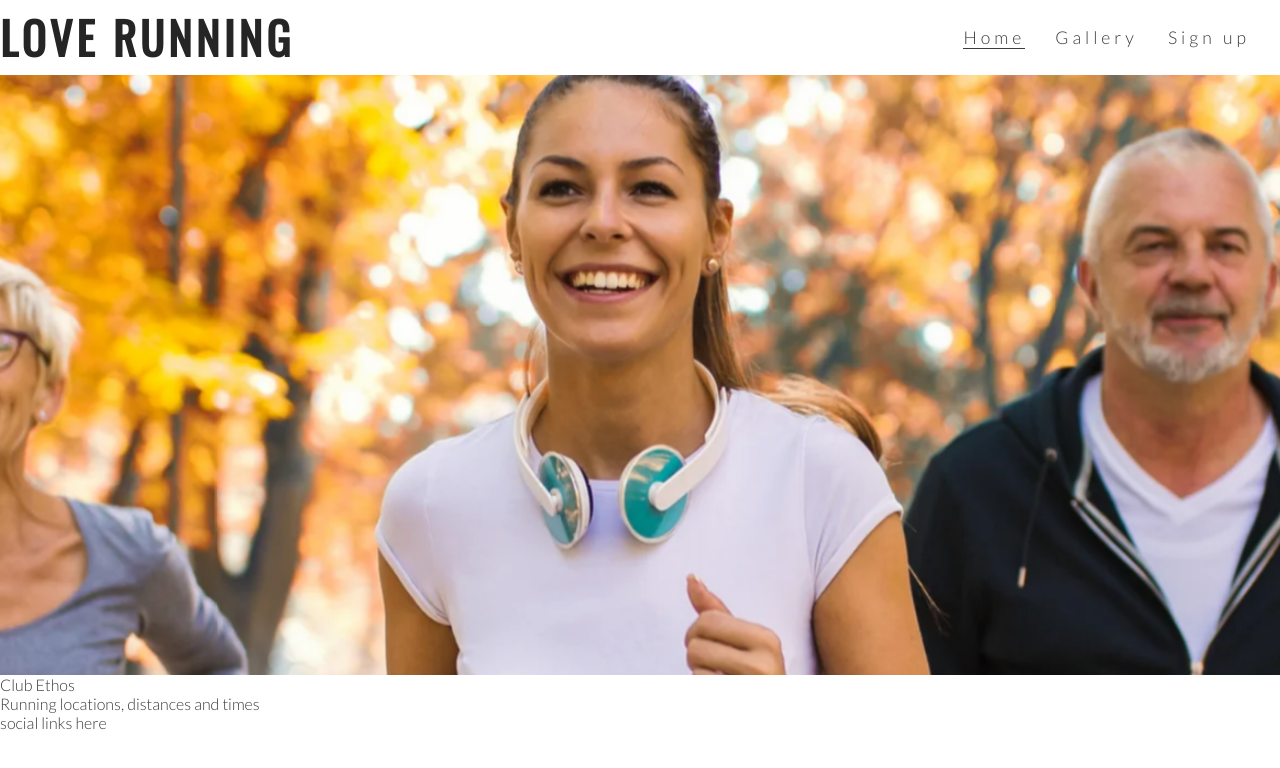
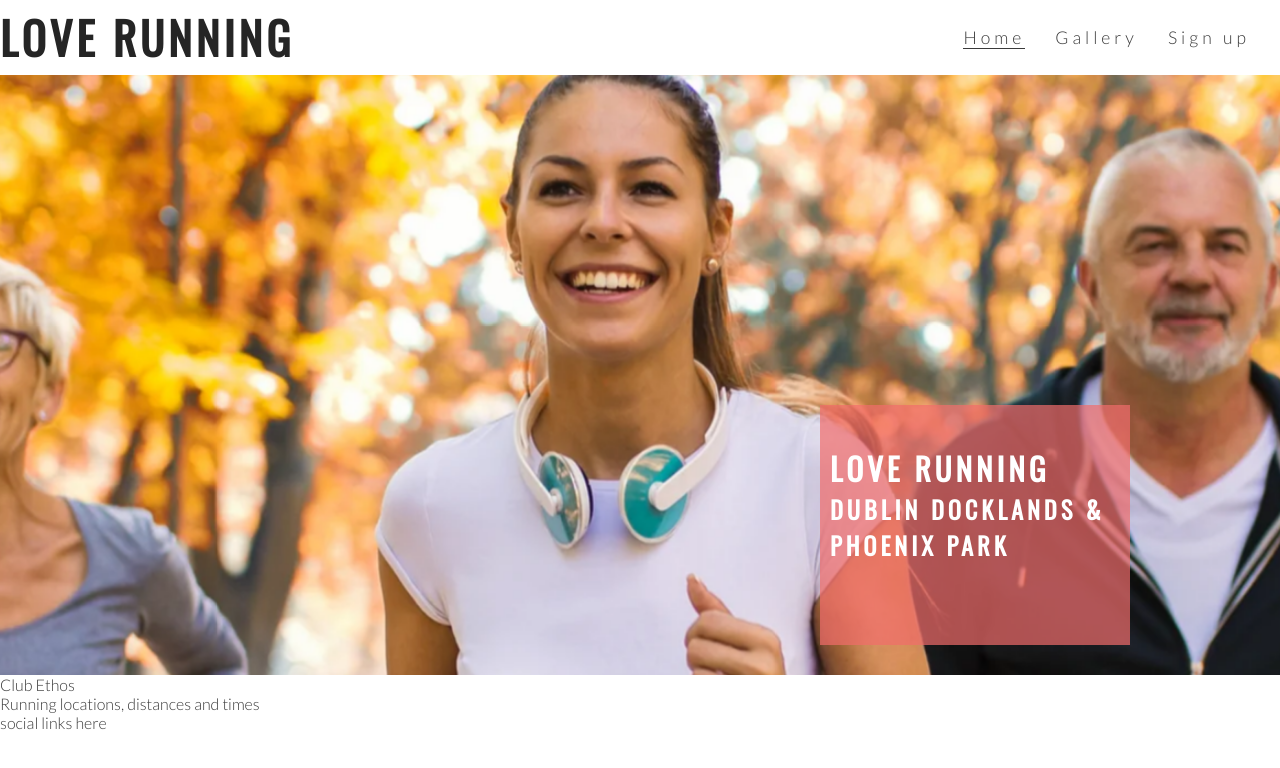
Before and after one commit to Ljunkan22/i-love-runing, a plain HTML site: page index.html in a window 1280 px wide. Drawn offline with nearby package versions, Linux system fonts and the light colour scheme.

Commit message:
add cover text and style

```diff
--- a/assets/css/style.css
+++ b/assets/css/style.css
@@ -53,12 +53,19 @@ h1, h2 {
 .active {
     border-bottom: 1px solid #3a3a3a;
 }
+
+#cover-text, #cover-text h2 {
+    color: #ffff;
+}
+
 /* hero-image */
 
 #hero-outer {
     height: 600px;
     width: 100%;
     overflow: hidden;
+
+    position: relative;
 }
 
 #hero-image {
@@ -82,3 +89,23 @@ h1, h2 {
         transform: scale(1.1);
     }
 }
+
+#cover-text {
+    font-size: 130%;
+    font-family: Oswald, sans-serif;
+    text-transform: uppercase;
+    letter-spacing: 4px;
+
+    width: 300px;
+    height: 200px;
+
+    padding-top: 40px;
+    padding-left: 10px;
+
+    background-color: rgba(241, 109, 107, .7);
+
+    bottom: 30px;
+    right: 150px;
+
+    position: absolute;
+}
--- a/index.html
+++ b/index.html
@@ -33,6 +33,10 @@
     </header>
     <section id="hero-outer">
         <div id="hero-image"></div>
+        <div id="cover-text">
+            <h2>Love Running</h2>
+            <h3>Dublin Docklands & Phoenix park</h3>
+        </div>
     </section>
 
     <section>
```
